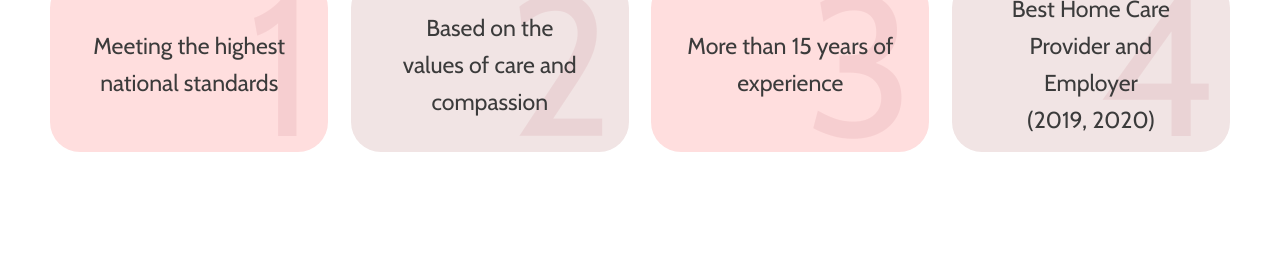
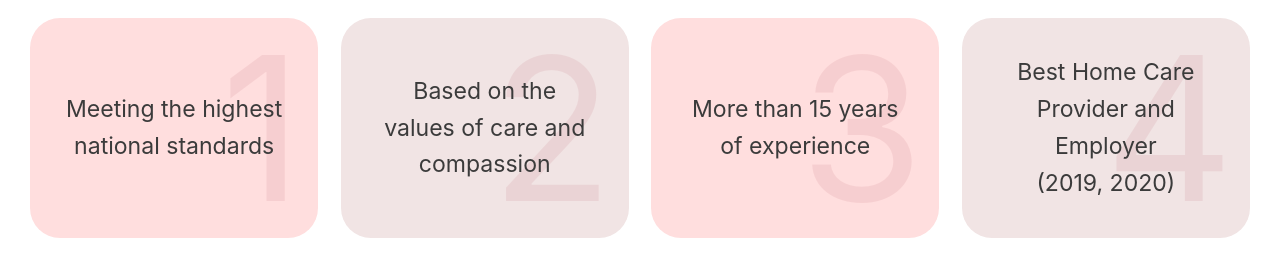
Before and after one commit to dmitry-conquer/trucare-flexible, a website built with Vite: page pages/index.html in a window 1280 px wide. Shown: the part 175-435 px from the top of the page. Built offline with nearby package versions, Linux system fonts and the light colour scheme.

Commit message:
Comment out font import in globals.scss and reset import in main.scss

```diff
--- a/src/styles/globals.scss
+++ b/src/styles/globals.scss
@@ -1,5 +1,5 @@
 @use "helpers" as *;
-@import url('https://fonts.googleapis.com/css2?family=Cabin:ital,wght@0,400..700;1,400..700&display=swap');
+// @import url("https://fonts.googleapis.com/css2?family=Cabin:ital,wght@0,400..700;1,400..700&display=swap");
 .flexible-page {
   --primary: #b24c5a;
   --primary-light: #ffdede;
@@ -53,8 +53,6 @@
   line-height: 1.2;
 }
 
-
-
 @include large {
   br {
     display: none !important;
--- a/src/styles/main.scss
+++ b/src/styles/main.scss
@@ -1,4 +1,4 @@
-@use "reset";
+// @use "reset";
 @use "globals";
 @use "helpers" as *;
 @use "components" as *;
```
